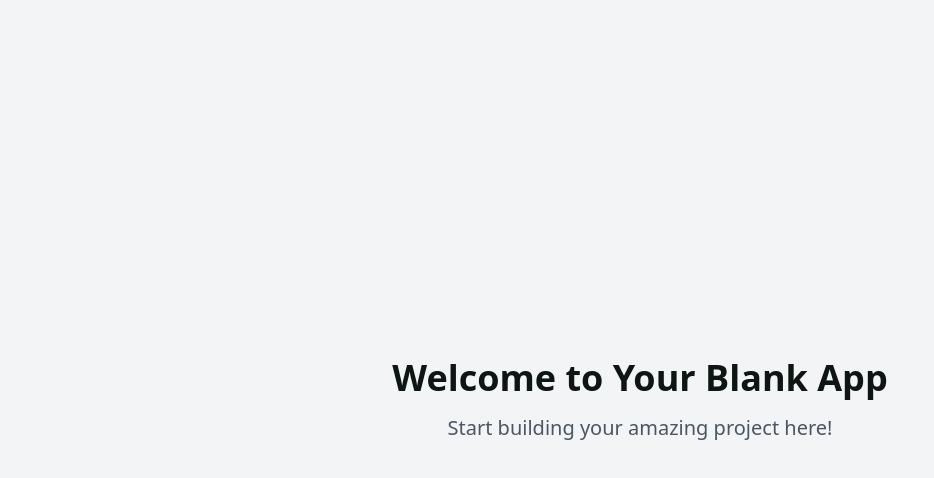
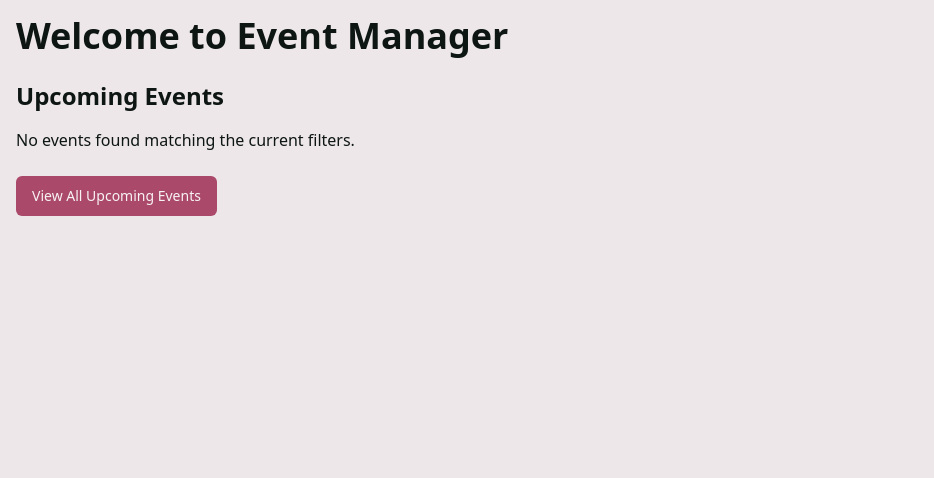
Before and after one commit to GPT-Engineer-App/event-chronicle-hub, a React (Vite) app: page / in a window 1280 px wide. Shown: the top 478 px of the page, without its empty margins (0-934 px from the left). Built offline with nearby package versions, Linux system fonts and the light colour scheme.

Commit message:
Separate Past Events Page
Create a new page to display past events, ensuring the landing page only shows upcoming events. Update routing and navigation accordingly.
[skip gpt_engineer]

```diff
--- a/src/nav-items.jsx
+++ b/src/nav-items.jsx
@@ -1,6 +1,7 @@
-import { Home, Calendar } from "lucide-react";
+import { Home, Calendar, History } from "lucide-react";
 import Index from "./pages/Index.jsx";
 import Events from "./pages/Events.jsx";
+import PastEvents from "./pages/PastEvents.jsx";
 
 /**
  * Central place for defining the navigation items. Used for navigation components and routing.
@@ -13,9 +14,15 @@ export const navItems = [
     page: <Index />,
   },
   {
-    title: "Events",
+    title: "Upcoming Events",
     to: "/events",
     icon: <Calendar className="h-4 w-4" />,
     page: <Events />,
   },
+  {
+    title: "Past Events",
+    to: "/past-events",
+    icon: <History className="h-4 w-4" />,
+    page: <PastEvents />,
+  },
 ];
--- a/src/pages/Events.jsx
+++ b/src/pages/Events.jsx
@@ -42,7 +42,10 @@ const Events = () => {
     reset();
   };
 
-  const filteredEvents = events.filter(event => {
+  const today = new Date();
+  const upcomingEvents = events.filter(event => new Date(event.date) >= today);
+
+  const filteredEvents = upcomingEvents.filter(event => {
     const matchesText =
       event.name.toLowerCase().includes((textFilter || '').toLowerCase()) ||
       event.category.toLowerCase().includes((textFilter || '').toLowerCase()) ||
@@ -59,7 +62,7 @@ const Events = () => {
   return (
     <div className="container mx-auto p-4">
       <div className="flex justify-between items-center mb-4">
-        <h1 className="text-3xl font-bold">Events</h1>
+        <h1 className="text-3xl font-bold">Upcoming Events</h1>
         <Dialog>
           <DialogTrigger asChild>
             <Button>Create Event</Button>
--- a/src/pages/Index.jsx
+++ b/src/pages/Index.jsx
@@ -1,11 +1,26 @@
-// Update this page (the content is just a fallback if you fail to update the page)
+import React from 'react';
+import { useEventContext } from '../contexts/EventContext';
+import EventList from '../components/EventList';
+import { Button } from "@/components/ui/button";
+import { useNavigate } from 'react-router-dom';
 
 const Index = () => {
+  const { events } = useEventContext();
+  const navigate = useNavigate();
+
+  const today = new Date();
+  const upcomingEvents = events
+    .filter(event => new Date(event.date) >= today)
+    .sort((a, b) => new Date(a.date) - new Date(b.date))
+    .slice(0, 5);  // Show only the next 5 upcoming events
+
   return (
-    <div className="min-h-screen flex items-center justify-center bg-gray-100">
-      <div className="text-center">
-        <h1 className="text-4xl font-bold mb-4">Welcome to Your Blank App</h1>
-        <p className="text-xl text-gray-600">Start building your amazing project here!</p>
+    <div className="container mx-auto p-4">
+      <h1 className="text-4xl font-bold mb-6">Welcome to Event Manager</h1>
+      <h2 className="text-2xl font-semibold mb-4">Upcoming Events</h2>
+      <EventList events={upcomingEvents} onTagClick={() => {}} />
+      <div className="mt-6">
+        <Button onClick={() => navigate('/events')}>View All Upcoming Events</Button>
       </div>
     </div>
   );
--- /dev/null
+++ b/src/pages/PastEvents.jsx
@@ -0,0 +1,62 @@
+import React, { useState } from 'react';
+import EventList from '../components/EventList';
+import { Input } from "@/components/ui/input";
+import { Badge } from "@/components/ui/badge";
+import { useEventContext } from '../contexts/EventContext';
+
+const PastEvents = () => {
+  const { events } = useEventContext();
+  const [textFilter, setTextFilter] = useState('');
+  const [tagFilter, setTagFilter] = useState('');
+
+  const handleTextFilterChange = (e) => {
+    setTextFilter(e.target.value);
+  };
+
+  const handleTagClick = (tag) => {
+    setTagFilter(tag === tagFilter ? '' : tag);
+  };
+
+  const today = new Date();
+  const pastEvents = events.filter(event => new Date(event.date) < today);
+
+  const filteredEvents = pastEvents.filter(event => {
+    const matchesText =
+      event.name.toLowerCase().includes((textFilter || '').toLowerCase()) ||
+      event.category.toLowerCase().includes((textFilter || '').toLowerCase()) ||
+      event.tags.some(tag => tag.toLowerCase().includes((textFilter || '').toLowerCase()));
+
+    const matchesTag = !tagFilter || event.tags.includes(tagFilter);
+
+    return matchesText && matchesTag;
+  });
+
+  return (
+    <div className="container mx-auto p-4">
+      <h1 className="text-3xl font-bold mb-4">Past Events</h1>
+      <div className="mb-4">
+        <Input
+          type="text"
+          placeholder="Filter events..."
+          value={textFilter}
+          onChange={handleTextFilterChange}
+          className="w-full"
+        />
+      </div>
+      {tagFilter && (
+        <div className="mb-4">
+          <Badge
+            variant="secondary"
+            className="cursor-pointer bg-[#AB4967] text-[#F7F2F4]"
+            onClick={() => setTagFilter('')}
+          >
+            {tagFilter} ×
+          </Badge>
+        </div>
+      )}
+      <EventList events={filteredEvents} onTagClick={handleTagClick} />
+    </div>
+  );
+};
+
+export default PastEvents;
```
